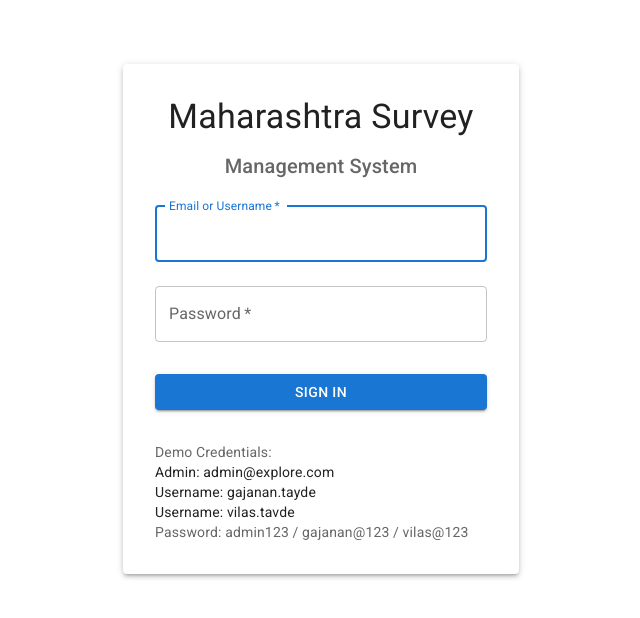
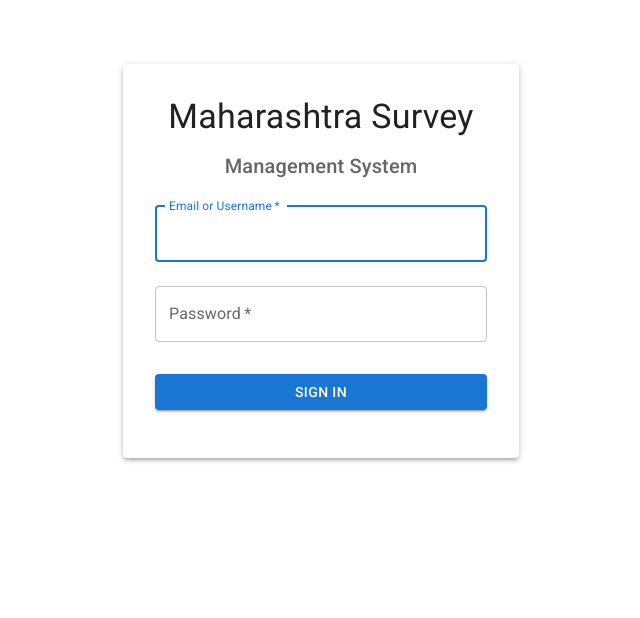
Before and after one commit to vzvijay/explorebackend, a React (Vite) app in the folder web-dashboard/: page /login in a window 1280 px wide. Shown: the top 618 px of the page, without its empty margins (319-959 px from the left). Built offline with nearby package versions, Linux system fonts and the light colour scheme; no server answers.

Commit message:
Remove exposed credentials for security - make login page professional

```diff
--- a/web-dashboard/src/pages/LoginPage.tsx
+++ b/web-dashboard/src/pages/LoginPage.tsx
@@ -82,24 +82,6 @@ const LoginPage: React.FC = () => {
             >
               {isLoading ? 'Signing In...' : 'Sign In'}
             </Button>
-
-            <Box sx={{ mt: 2 }}>
-              <Typography variant="body2" color="text.secondary">
-                Demo Credentials:
-              </Typography>
-              <Typography variant="body2">
-                Admin: admin@explore.com
-              </Typography>
-              <Typography variant="body2">
-                Username: gajanan.tayde
-              </Typography>
-              <Typography variant="body2">
-                Username: vilas.tavde
-              </Typography>
-              <Typography variant="body2" color="text.secondary">
-                Password: admin123 / gajanan@123 / vilas@123
-              </Typography>
-            </Box>
           </Box>
         </Paper>
       </Box>
```
